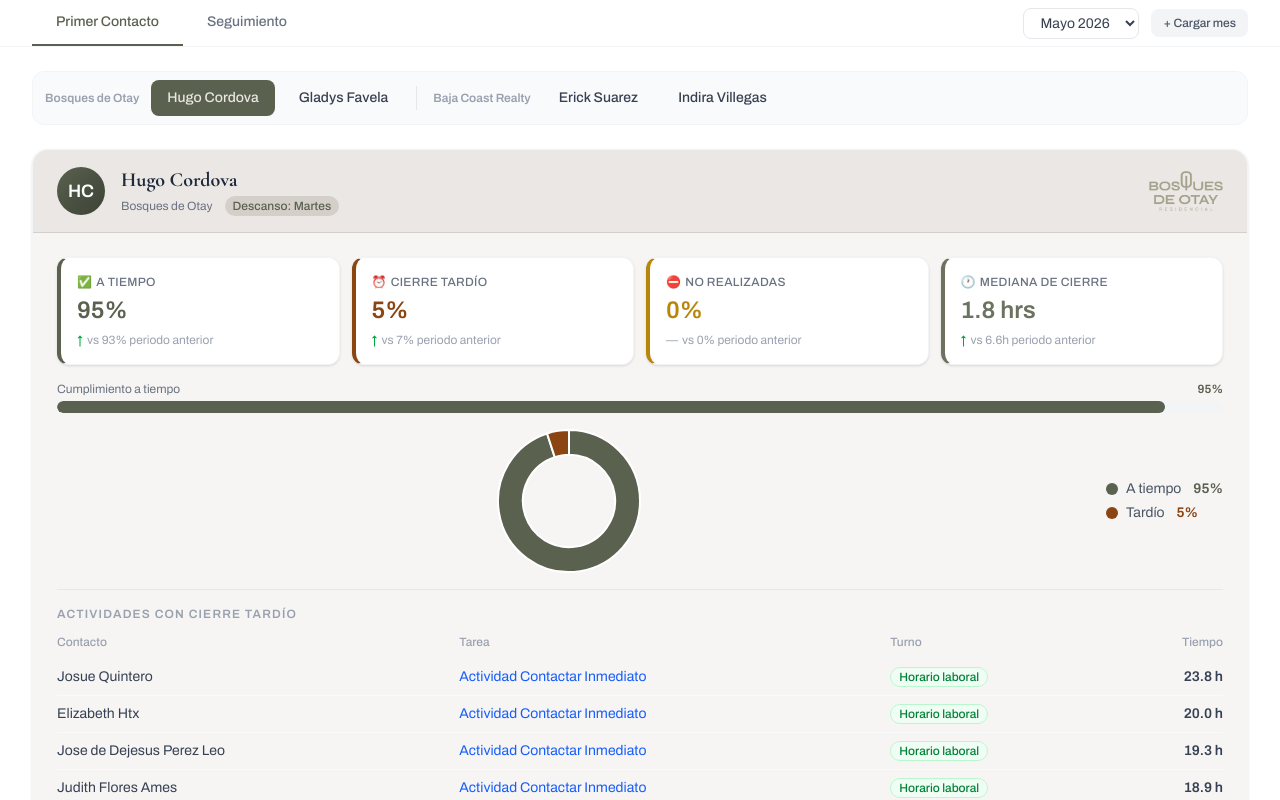
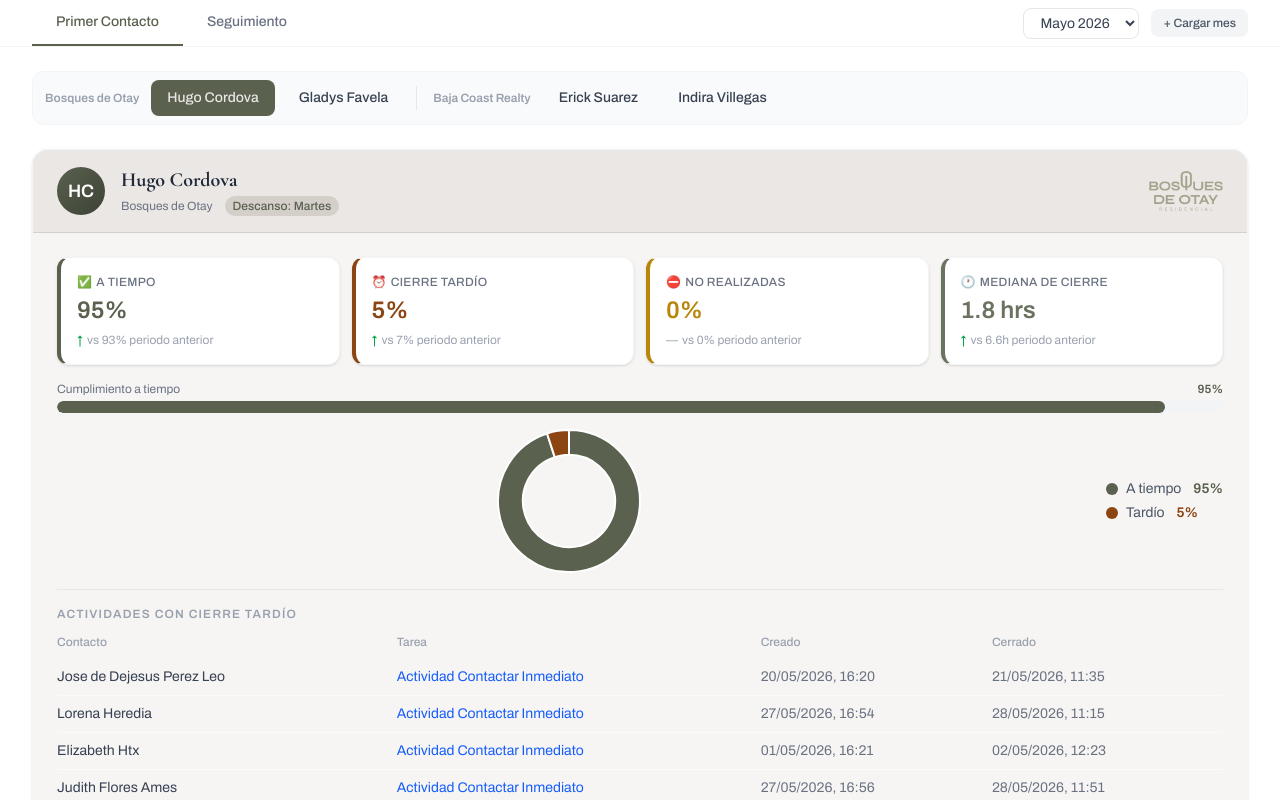
Before and after one commit to GabrielaLuna16/RacabaAct, a Next.js app: page / in a window 1280 px wide. Shown: the top 800 px of the page. Built offline with nearby package versions, Linux system fonts and the light colour scheme.

Commit message:
fix: columnas creado/cerrado en tabla inline de tardios

```diff
--- a/components/AdvisorPanel.tsx
+++ b/components/AdvisorPanel.tsx
@@ -87,13 +87,15 @@ function TurnoBadge({ turno }: { turno?: Turno }) {
 
 // ── Inline tardio table ──────────────────────────────────────────────────────
 
-function TardioInline({ stats, brand }: { stats: PCStats | SectionStats; brand: BrandColors }) {
+function TardioInline({ stats, tabType }: { stats: PCStats | SectionStats; tabType: TabType }) {
   if (stats.cierre_tardio === 0) return null;
 
-  type AnyRow = { contacto: string; tarea: string; tarea_url?: string; turno?: Turno; tiempo_min?: number };
-  const rows = [...(stats.tardio_detail as AnyRow[])].sort(
-    (a, b) => (b.tiempo_min ?? 0) - (a.tiempo_min ?? 0)
-  );
+  type AnyRow = {
+    contacto: string; tarea: string; tarea_url?: string;
+    creado?: string; cerrado?: string; due_date?: string;
+  };
+  const rows = stats.tardio_detail as AnyRow[];
+  const dateHeader = tabType === 'seguimiento' ? 'Fecha límite' : 'Creado';
 
   return (
     <div className="mt-4 pt-4 border-t border-gray-200">
@@ -106,8 +108,8 @@ function TardioInline({ stats, brand }: { stats: PCStats | SectionStats; brand:
             <tr className="text-xs text-gray-400 border-b border-gray-100">
               <th className="text-left pb-2 font-medium">Contacto</th>
               <th className="text-left pb-2 font-medium">Tarea</th>
-              <th className="text-left pb-2 font-medium">Turno</th>
-              <th className="text-right pb-2 font-medium">Tiempo</th>
+              <th className="text-left pb-2 font-medium">{dateHeader}</th>
+              <th className="text-left pb-2 font-medium">Cerrado</th>
             </tr>
           </thead>
           <tbody>
@@ -119,10 +121,10 @@ function TardioInline({ stats, brand }: { stats: PCStats | SectionStats; brand:
                     ? <a href={r.tarea_url} target="_blank" rel="noopener noreferrer" className="text-blue-600 hover:underline">{r.tarea}</a>
                     : <span className="text-gray-600">{r.tarea}</span>}
                 </td>
-                <td className="py-2"><TurnoBadge turno={r.turno} /></td>
-                <td className="py-2 text-right font-semibold text-gray-700 whitespace-nowrap">
-                  {r.tiempo_min != null ? fmtTiempo(r.tiempo_min) : '—'}
+                <td className="py-2 text-gray-500 whitespace-nowrap">
+                  {tabType === 'seguimiento' ? (r.due_date || '—') : (r.creado || '—')}
                 </td>
+                <td className="py-2 text-gray-500 whitespace-nowrap">{r.cerrado || '—'}</td>
               </tr>
             ))}
           </tbody>
@@ -303,7 +305,7 @@ function StatSection({
       </div>
 
       {/* Tardíos desplegados */}
-      <TardioInline stats={stats} brand={brand} />
+      <TardioInline stats={stats} tabType={tabType} />
 
       <TardioModal
         isOpen={modalOpen} onClose={() => setModalOpen(false)}
```
